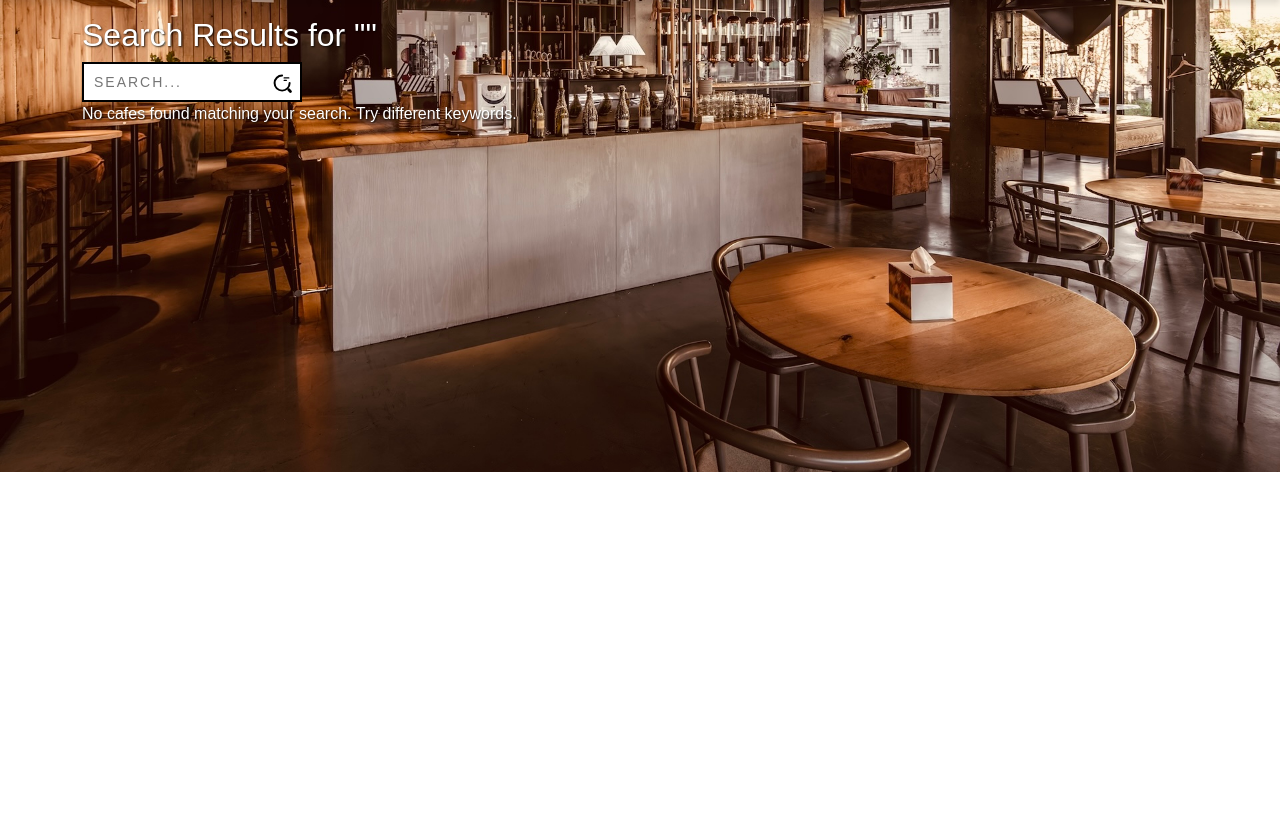
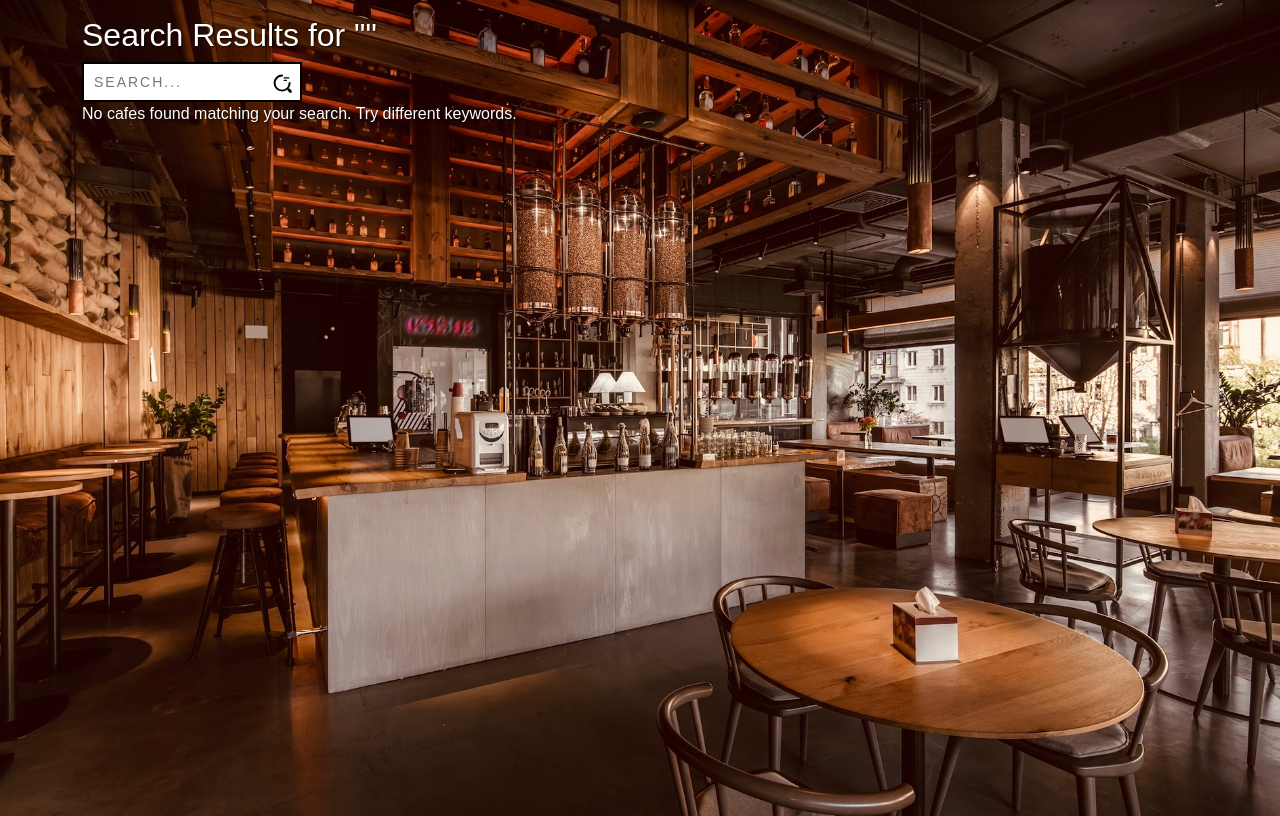
Before and after one commit to Martin-Gubala/WAD2-8C, a Django app: page /search/ in a window 1280 px wide. Shown: the part 52-868 px from the top of the page. Before the commit the page ends 524 px from the top, so only its background shows below. Run offline with Django 3.2, Linux system fonts and the light colour scheme.

Commit message:
fixes for the search result page

```diff
--- a/WAD2-8C/WAD2_Project/cafeCritics/static/css/style.css
+++ b/WAD2-8C/WAD2_Project/cafeCritics/static/css/style.css
@@ -901,3 +901,21 @@ footer {
   .navbar-nav.ms-auto {
     gap: 0.5rem;
   }
+
+  /* Specific styles for the search results page */
+.search-results-page {
+  background: no-repeat center center fixed;
+  background-size: cover;
+  min-height: 100vh;
+}
+
+.search-results-page h2,
+.search-results-page p,
+.search-results-page .card-title,
+.search-results-page .card-text {
+  color: white;
+}
+
+.search-results-page .card {
+  background-color: rgba(0, 0, 0, 0.5);
+}
--- a/WAD2-8C/templates/registration/search_results.html
+++ b/WAD2-8C/templates/registration/search_results.html
@@ -1,7 +1,7 @@
 {% extends "registration/base_generic.html" %}
 {% block title %}Search Results{% endblock %}
 {% block content %}
-<div class="container mt-3 page-fade-in">
+<div class="container mt-3 page-fade-in search-results-page">
     <h2>Search Results for "{{ query }}"</h2>
     <!-- Search bar form -->
     <form method="GET" action="{% url 'cafeCritics:search' %}" class="form-inline">
```
Also changed, not shown: WAD2-8C/WAD2_Project/WAD2_Project/settings.py (+11 -10 lines).
